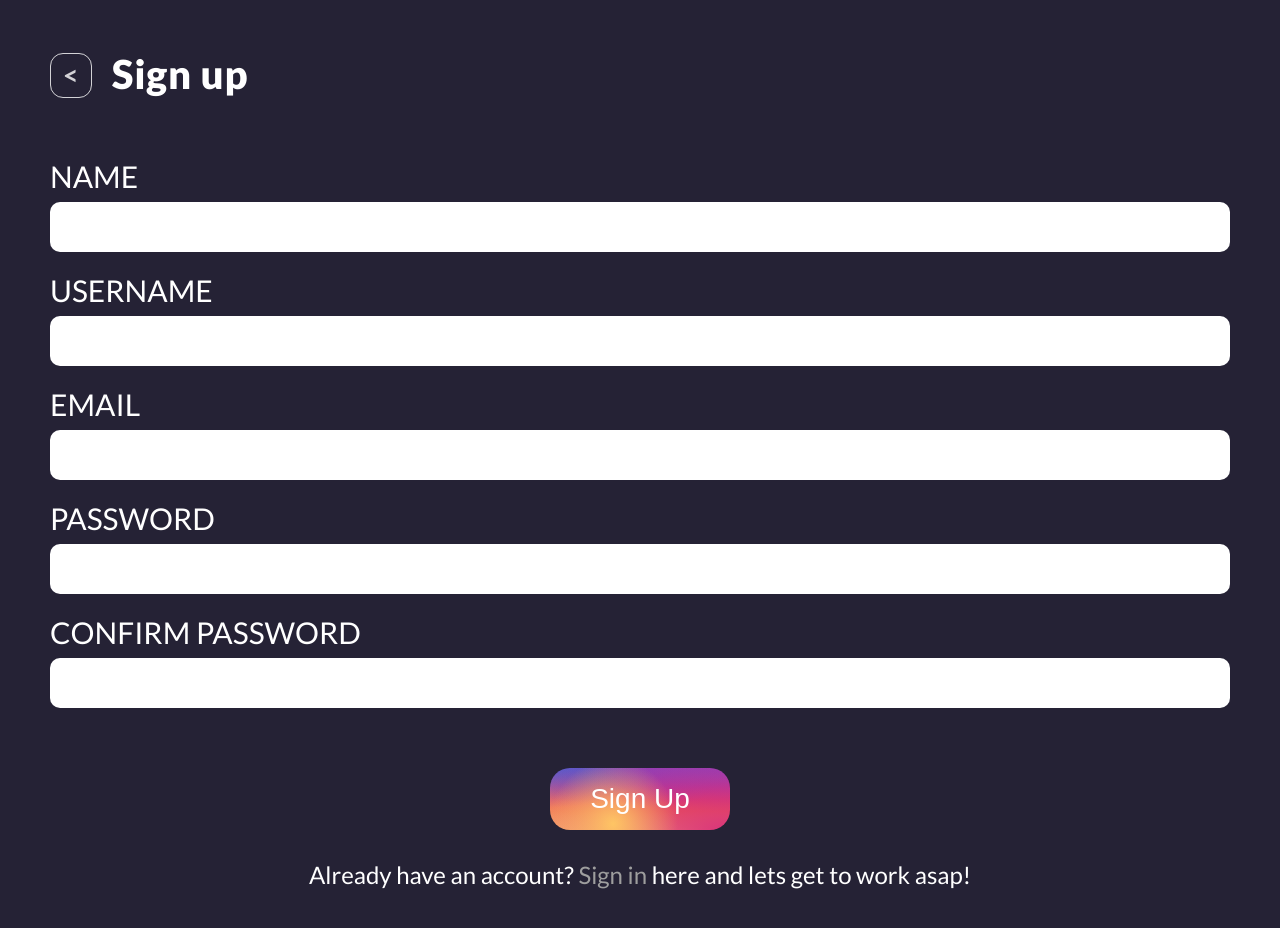
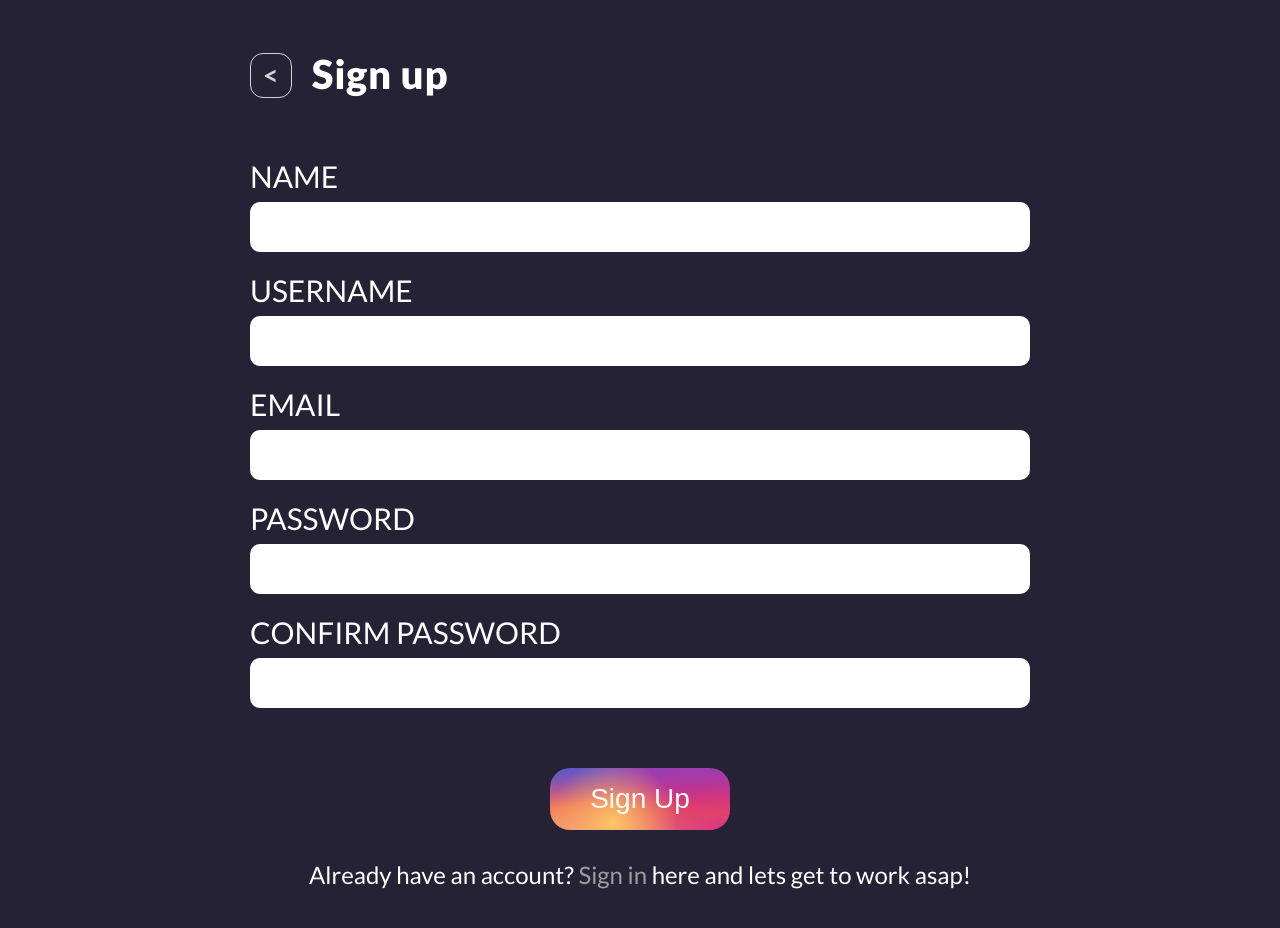
Before and after one commit to frostzt/weeee, a Next.js app in the folder frontend/: page /auth in a window 1280 px wide. Shown: the top 928 px of the page. Built offline with nearby package versions, Linux system fonts and the light colour scheme; no server answers; grey boxes are pictures that could not be loaded.

Commit message:
making the auth page responsive

```diff
--- a/frontend/pages/account/me/index.tsx
+++ b/frontend/pages/account/me/index.tsx
@@ -1,4 +1,5 @@
 import Head from 'next/head';
+import { Toaster } from 'react-hot-toast';
 import { GetServerSideProps } from 'next';
 import React, { Fragment, useState, useContext, useEffect } from 'react';
 import NavigationBarContext from '../../../contexts/NavigationBar/NavigationBar.context';
@@ -20,7 +21,6 @@ import { AiFillEdit, AiFillMail } from 'react-icons/ai';
 
 // Varients
 import { profileVarient } from '../../../framer-varients/me.varients';
-import { Toaster } from 'react-hot-toast';
 
 interface Props {
   user: User;
--- a/frontend/pages/auth/auth.module.scss
+++ b/frontend/pages/auth/auth.module.scss
@@ -1,5 +1,23 @@
+@import '../../styles/responsiveness.scss';
+
 .container {
   padding: 5rem;
+
+  @include respond(tablet) {
+    padding-left: 25rem;
+    padding-right: 25rem;
+  }
+
+  @include respond(laptop) {
+    padding-left: 25rem;
+    padding-right: 25rem;
+  }
+
+  @include respond(desktopCommon) {
+    padding-left: 5rem;
+    padding-right: 5rem;
+    margin-right: 80rem;
+  }
 
   .heading {
     display: flex;
@@ -24,4 +42,13 @@
       letter-spacing: 0.8px;
     }
   }
+
+  .board {
+    top: 0;
+    right: 0;
+    width: 80rem;
+    height: 100%;
+    position: absolute;
+    background-image: var(--background-gradient);
+  }
 }
--- a/frontend/pages/auth/index.tsx
+++ b/frontend/pages/auth/index.tsx
@@ -11,6 +11,7 @@ import SignInForm from '../../components/Auth/SignInForm/SignInForm';
 
 // Styles
 import styles from './auth.module.scss';
+import { useMediaQuery } from 'react-responsive';
 import ClientOnly from '../../components/Utils/ClientOnly';
 
 const AuthPage = () => {
@@ -18,6 +19,9 @@ const AuthPage = () => {
   const { user } = useContext(AuthContext);
 
   const Router = useRouter();
+
+  // Media queries for rendering extra components
+  const isDesktopCommonOrAbove = useMediaQuery({ minWidth: 1366 });
 
   const switchContext = () => {
     setCreatingAccount((prevState) => !prevState);
@@ -48,6 +52,7 @@ const AuthPage = () => {
         ) : (
           <SignInForm creatingAccount={creatingAccount} switchHandler={switchContext} />
         )}
+        <ClientOnly>{isDesktopCommonOrAbove ? <div className={styles.board} /> : null}</ClientOnly>
       </div>
     </Fragment>
   );
--- a/frontend/styles/globals.scss
+++ b/frontend/styles/globals.scss
@@ -59,6 +59,7 @@ body {
   font-family: 'Lato', sans-serif;
   font-size: var(--default-font-size);
   background-color: var(--background);
+  // background-image: var(--background-gradient);
 }
 
 a {
--- a/frontend/styles/responsiveness.scss
+++ b/frontend/styles/responsiveness.scss
@@ -7,6 +7,12 @@
 
   @if $breakpoint == laptop {
     @media only screen and (min-width: 64em) {
+      @content;
+    }
+  }
+
+  @if $breakpoint == desktopCommon {
+    @media only screen and (min-width: 85.375em) {
       @content;
     }
   }
```
Also changed, not shown: 1 other file (tests, documents, lock files or other folders).
